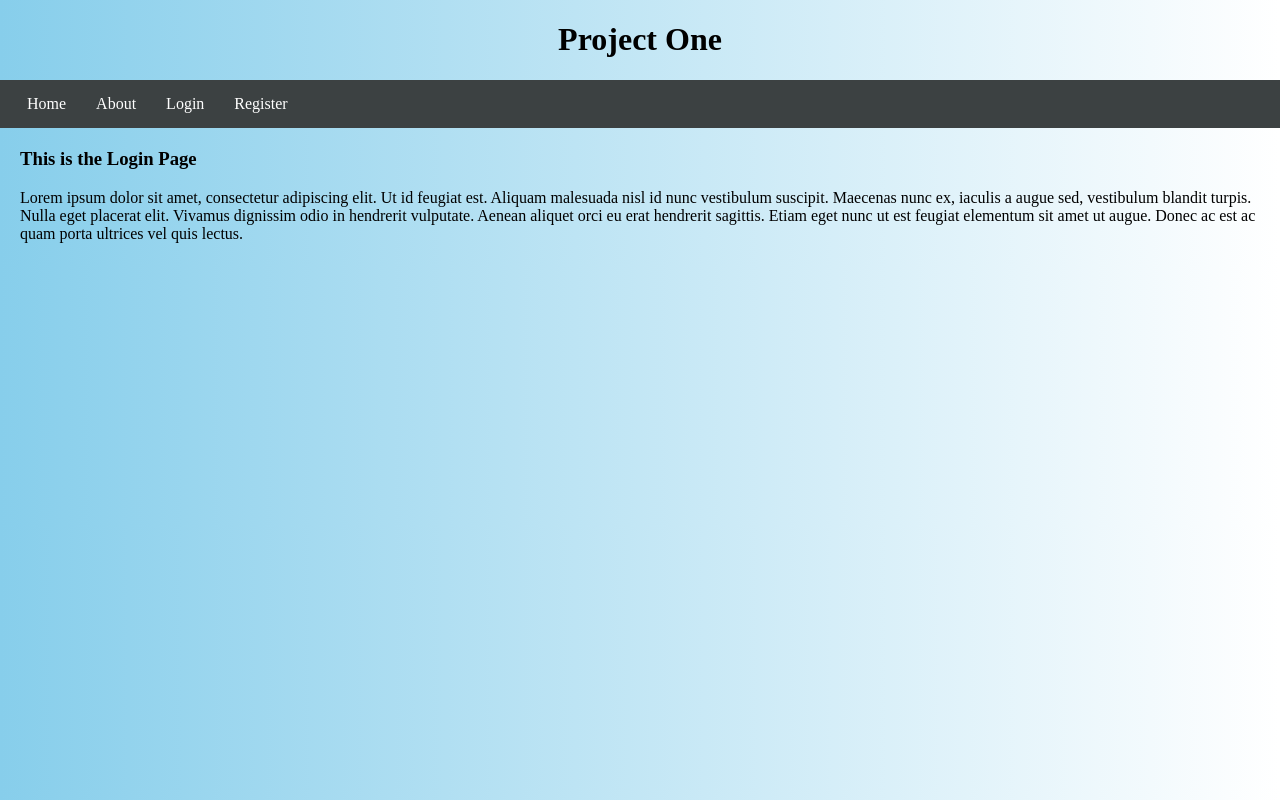
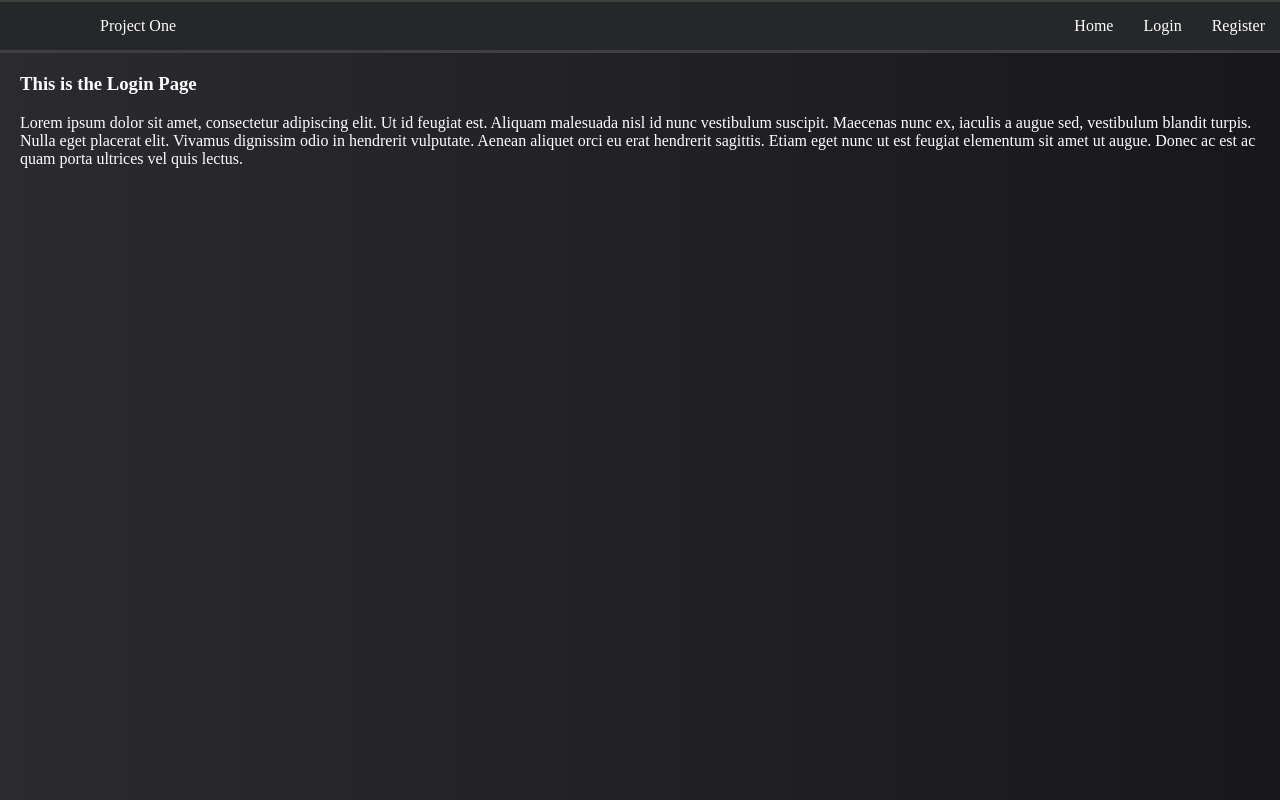
Before and after one commit to rcruz675/projectonerepo, a Next.js app in the folder frontend/: page /login in a window 1280 px wide. Built offline with nearby package versions, Linux system fonts and the light colour scheme.

Commit message:
Applied dark mode CSS to login page

```diff
--- a/frontend/src/app/login/login.css
+++ b/frontend/src/app/login/login.css
@@ -1,7 +1,7 @@
 @import url('https://fonts.googleapis.com/css2?family=Press+Start+2P&display=swap');
 
 body{
-    background: linear-gradient(to right, skyblue, white);
+    background: linear-gradient(to right, #2b2b2f, #18181c);
     margin: 0px;
 }
 
@@ -15,8 +15,8 @@ h1{
 
 .navbar ul{
     list-style-type:none;
-    background-color: #3C4142;
-    padding: 0 0 0 12px;
+    background-color: #252728;
+    padding: 7 12 7 0px;
     margin: 0px;
     overflow: hidden;
 }
@@ -34,5 +34,31 @@ h1{
 }
 
 .navbar li{
+    float: right;
+}
+
+.navbar{
+    border-top: 2px solid;
+    border-top-color: #3e4040;
+
+    border-bottom: 3px solid;
+    border-bottom-color: #3e4040;
+}
+
+#website_title{
+    color: white;
+    text-decoration: none;
+    padding: 15px;
+    display: block;
+    text-align: center;
     float: left;
+    margin: 0 0 0 45px;
 }
+
+h3{
+    color: white;
+}
+
+p{
+    color: white;
+}
--- a/frontend/src/app/login/page.tsx
+++ b/frontend/src/app/login/page.tsx
@@ -7,14 +7,14 @@ export default function Home() {
     <div>
       <main>
 
-        <h1>Project One</h1>
+
 
         <nav className="navbar">
             <ul>
+                <li id="website_title">Project One</li>
+                <li><a href="">Register</a></li>
+                <li><a href="">Login</a></li>
                 <li><a href="">Home</a></li>
-                <li><a href="">About</a></li>
-                <li><a href="">Login</a></li>
-                <li><a href="">Register</a></li>
             </ul>
         </nav>
 
```
